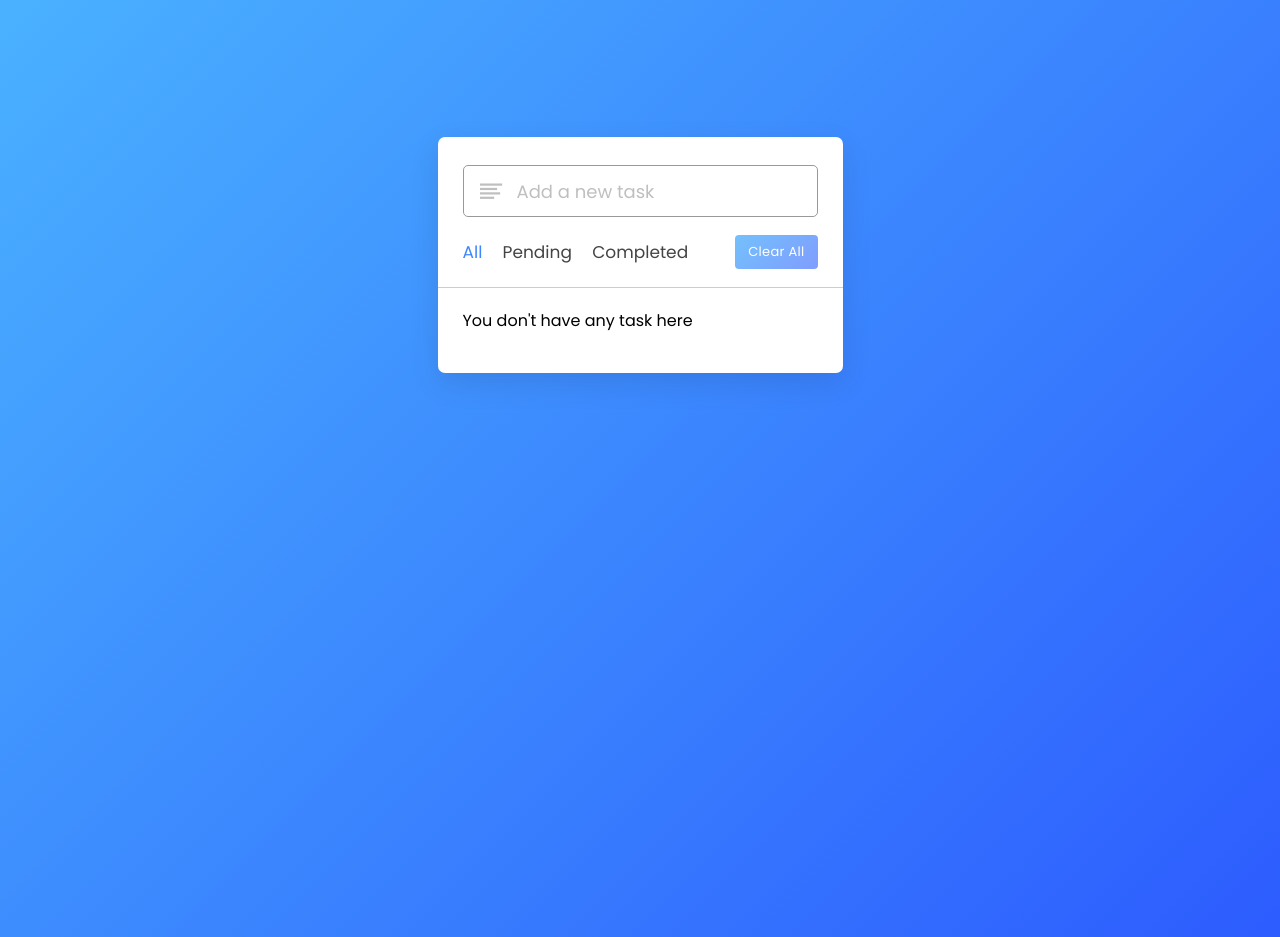
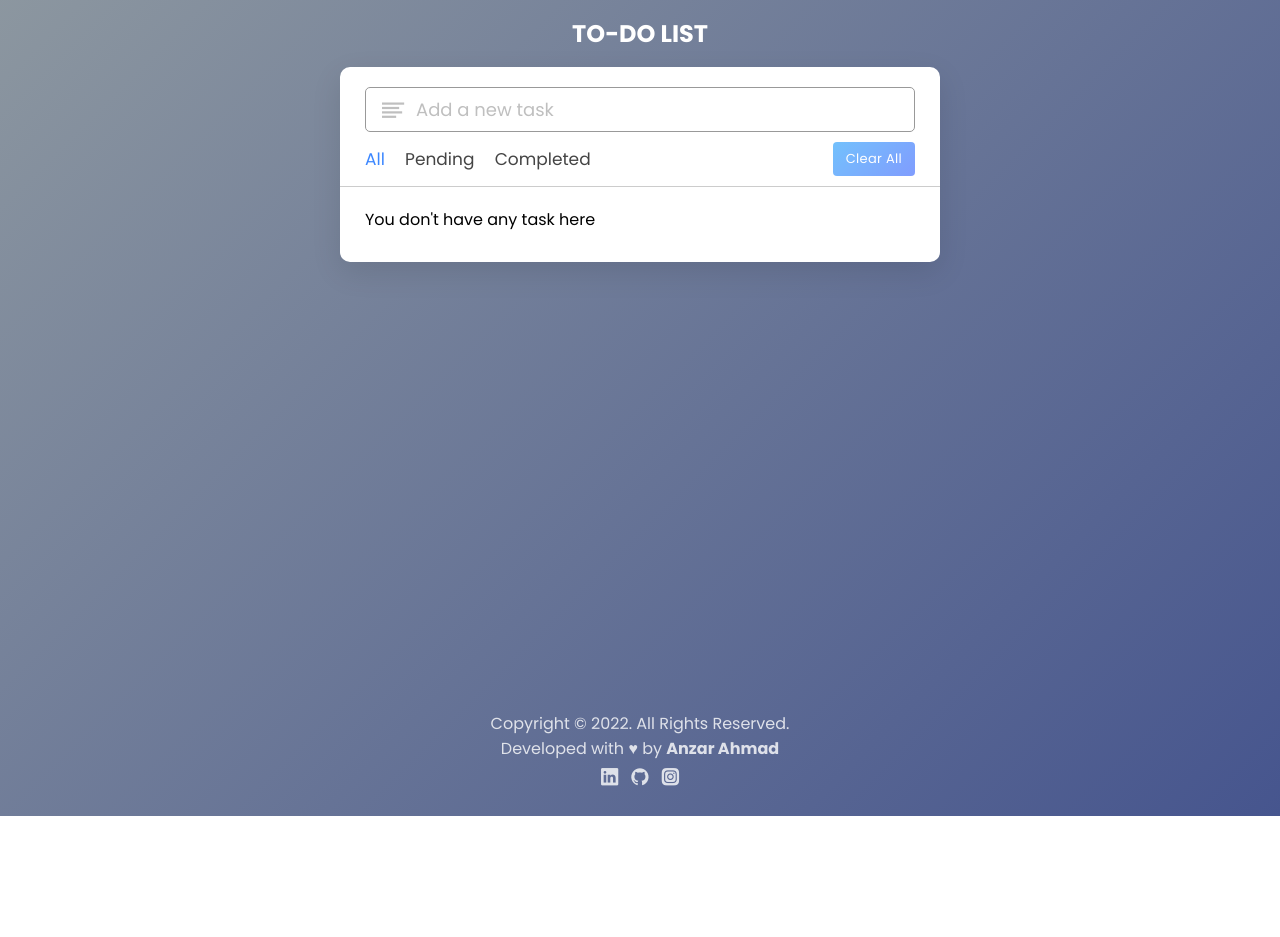
Before and after one commit to SaadAnzar/To-do-List-App, a plain HTML site: page index.html in a window 1280 px wide. After the commit the page ends 816 px from the top, so only its background shows below. Drawn offline with nearby package versions, Linux system fonts and the light colour scheme.

Commit message:
footer fix

```diff
--- a/css/style.css
+++ b/css/style.css
@@ -1,78 +1,134 @@
+@import url('https://fonts.googleapis.com/css2?family=Poppins:wght@400;500;600;700&display=swap');
 
-@import url('https://fonts.googleapis.com/css2?family=Poppins:wght@400;500;600;700&display=swap');
-*{
+* {
   margin: 0;
   padding: 0;
   box-sizing: border-box;
   font-family: 'Poppins', sans-serif;
 }
-body{
+
+body {
   width: 100%;
   height: 100vh;
   overflow: hidden;
-  background: linear-gradient(135deg, #4AB1FF, #2D5CFE);
+  background: linear-gradient(135deg, #1d324482, #46558e);
 }
-::selection{
+
+::selection {
   color: #fff;
-  background: #3C87FF;
+  background: #46558e;
 }
-.wrapper{
-  max-width: 405px;
-  padding: 28px 0 30px;
-  margin: 137px auto;
+
+.header h2 {
+  display: flex;
+  align-items: center;
+  justify-content: center;
+  margin-top: 1rem;
+  margin-bottom: 1rem;
+  color: white;
+}
+
+.wrapper {
+  max-width: 37.5rem;
+  max-height: 29rem;
+  padding: 1.25rem 0;
+  margin: auto;
   background: #fff;
-  border-radius: 7px;
-  box-shadow: 0 10px 30px rgba(0,0,0,0.1);
+  border-radius: 0.625rem;
+  box-shadow: 0 0.625rem 1.875rem rgba(0, 0, 0, 0.1);
 }
-.task-input{
-  height: 52px;
+
+.task-input {
+  /* display: flex;
+  flex-direction: row; */
+  height: 45px;
   padding: 0 25px;
   position: relative;
 }
-.task-input img{
+
+.task-input img {
   top: 50%;
   position: absolute;
   transform: translate(17px, -50%);
 }
-.task-input input{
+
+.task-input input {
   height: 100%;
   width: 100%;
   outline: none;
   font-size: 18px;
   border-radius: 5px;
-  padding: 0 20px 0 53px;
+  padding: 0 10px 0 50px;
   border: 1px solid #999;
 }
+
 .task-input input:focus,
-.task-input input.active{
+.task-input input.active {
   padding-left: 52px;
   border: 2px solid #3C87FF;
 }
-.task-input input::placeholder{
+
+.task-input input::placeholder {
   color: #bfbfbf;
 }
-.controls, li{
+
+.task-input .add-btn {
+  position: absolute;
+  top: 5px;
+  right: 30px;
+  z-index: 2;
+  border: none;
+  height: 75%;
+  opacity: 0.6;
+  outline: none;
+  color: #fff;
+  cursor: pointer;
+  font-size: 13px;
+  padding: 7px 13px;
+  border-radius: 5px;
+  letter-spacing: 0.3px;
+  pointer-events: none;
+  transition: transform 0.25s ease;
+  background: linear-gradient(135deg, #1798fb 0%, #2D5CFE 100%);
+}
+
+.add-btn.active {
+  opacity: 0.9;
+  pointer-events: auto;
+}
+
+.add-btn:active {
+  transform: scale(0.93);
+}
+
+.controls,
+li {
   display: flex;
   align-items: center;
   justify-content: space-between;
 }
-.controls{
-  padding: 18px 25px;
+
+.controls {
+  padding: 10px 25px;
   border-bottom: 1px solid #ccc;
 }
-.filters span{
+
+.filters span {
   margin: 0 8px;
   font-size: 17px;
   color: #444444;
   cursor: pointer;
 }
-.filters span:first-child{
+
+.filters span:first-child {
   margin-left: 0;
 }
-.filters span.active{
+
+.filters span.active {
   color: #3C87FF;
 }
-.controls .clear-btn{
+
+.controls .clear-btn {
   border: none;
   opacity: 0.6;
   outline: none;
@@ -86,69 +142,85 @@ body{
   transition: transform 0.25s ease;
   background: linear-gradient(135deg, #1798fb 0%, #2D5CFE 100%);
 }
-.clear-btn.active{
+
+.clear-btn.active {
   opacity: 0.9;
   pointer-events: auto;
 }
-.clear-btn:active{
+
+.clear-btn:active {
   transform: scale(0.93);
 }
-.task-box{
+
+.task-box {
   margin-top: 20px;
   margin-right: 5px;
   padding: 0 20px 10px 25px;
 }
-.task-box.overflow{
+
+.task-box.overflow {
   overflow-y: auto;
-  max-height: 300px;
+  max-height: 18.75rem;
 }
-.task-box::-webkit-scrollbar{
+
+.task-box::-webkit-scrollbar {
   width: 5px;
 }
-.task-box::-webkit-scrollbar-track{
+
+.task-box::-webkit-scrollbar-track {
   background: #f1f1f1;
   border-radius: 25px;
 }
-.task-box::-webkit-scrollbar-thumb{
+
+.task-box::-webkit-scrollbar-thumb {
   background: #e6e6e6;
   border-radius: 25px;
 }
-.task-box .task{
+
+.task-box .task {
   list-style: none;
   font-size: 17px;
-  margin-bottom: 18px;
-  padding-bottom: 16px;
+  margin-bottom: 12px;
+  padding-bottom: 10px;
   align-items: flex-start;
   border-bottom: 1px solid #ccc;
 }
-.task-box .task:last-child{
+
+.task-box .task:last-child {
   margin-bottom: 0;
   border-bottom: 0;
   padding-bottom: 0;
 }
-.task-box .task label{
+
+.task-box .task label {
   display: flex;
   align-items: flex-start;
 }
-.task label input{
+
+.task label input {
   margin-top: 7px;
   accent-color: #3C87FF;
 }
-.task label p{
+
+.task label p {
   user-select: none;
   margin-left: 12px;
   word-wrap: break-word;
 }
-.task label p.checked{
+
+.task label p.checked {
   text-decoration: line-through;
 }
-.task-box .settings{
+
+.task-box .settings {
   position: relative;
 }
-.settings :where(i, li){
+
+.settings :where(i, li) {
   cursor: pointer;
 }
-.settings .task-menu{
+
+.settings .task-menu {
   z-index: 10;
   right: -5px;
   bottom: -65px;
@@ -158,21 +230,25 @@ body{
   border-radius: 4px;
   transform: scale(0);
   transform-origin: top right;
-  box-shadow: 0 0 6px rgba(0,0,0,0.15);
+  box-shadow: 0 0 6px rgba(0, 0, 0, 0.15);
   transition: transform 0.2s ease;
 }
-.task-box .task:last-child .task-menu{
+
+.task-box .task:last-child .task-menu {
   bottom: 0;
   transform-origin: bottom right;
 }
-.task-box .task:first-child .task-menu{
+
+.task-box .task:first-child .task-menu {
   bottom: -65px;
   transform-origin: top right;
 }
-.task-menu.show{
+
+.task-menu.show {
   transform: scale(1);
 }
-.task-menu li{
+
+.task-menu li {
   height: 25px;
   font-size: 16px;
   margin-bottom: 2px;
@@ -180,38 +256,86 @@ body{
   cursor: pointer;
   justify-content: flex-start;
 }
-.task-menu li:last-child{
+
+.task-menu li:last-child {
   margin-bottom: 0;
 }
-.settings li:hover{
+
+.settings li:hover {
   background: #f5f5f5;
 }
-.settings li i{
+
+.settings li i {
   padding-right: 8px;
 }
 
-@media (max-width: 400px) {
-  body{
+.footer {
+  position: absolute;
+  bottom: 0;
+  width: 100%;
+  color: #fff;
+  opacity: .8;
+}
+
+.footer_copy {
+  display: flex;
+  align-items: center;
+  justify-content: center;
+  margin-top: .5rem;
+  margin-bottom: 0;
+  font-size: 1rem;
+}
+
+.footer_copy1 {
+  display: flex;
+  align-items: center;
+  justify-content: center;
+  margin: 0;
+  font-size: 1rem;
+}
+
+.footer_socials {
+  display: flex;
+  align-items: center;
+  justify-content: center;
+  color: white;
+  margin-bottom: .5rem;
+}
+
+.uil {
+  color: white;
+  font-size: 1.3rem;
+  padding: 0 .3rem;
+}
+
+@media (max-width: 600px) {
+  body {
     padding: 0 10px;
   }
+
   .wrapper {
     padding: 20px 0;
   }
-  .filters span{
+
+  .filters span {
     margin: 0 5px;
   }
-  .task-input{
+
+  .task-input {
     padding: 0 20px;
   }
-  .controls{
+
+  .controls {
     padding: 18px 20px;
   }
-  .task-box{
+
+  .task-box {
     margin-top: 20px;
     margin-right: 5px;
     padding: 0 15px 10px 20px;
   }
-  .task label input{
+
+  .task label input {
     margin-top: 4px;
   }
 }
--- a/index.html
+++ b/index.html
@@ -6,11 +6,15 @@
   <meta http-equiv="X-UA-Compatible" content="IE=edge">
   <meta name="viewport" content="width=device-width, initial-scale=1.0">
   <title>To-do List App</title>
-  <link rel="stylesheet" href="css/style.css">
+  <link rel="stylesheet" href="/css/style.css">
   <link rel="stylesheet" href="https://unicons.iconscout.com/release/v4.0.0/css/line.css">
+  <link rel="icon" type="image/x-icon" href="to_do_list.ico">
 </head>
 
 <body>
+  <header class="header">
+    <h2>TO-DO LIST</h2>
+  </header>
   <div class="wrapper">
     <div class="task-input">
       <img src="bars-icon.svg">
@@ -27,7 +31,33 @@
     <ul class="task-box"></ul>
   </div>
 
-  <script src="js/main.js"></script>
+
+  <footer class="footer">
+    <div>
+      <p class="footer_copy">
+        Copyright &copy; 2022. All Rights Reserved.
+      </p>
+      <p class="footer_copy1">
+        Developed with &#9829; by&nbsp;<strong>Anzar Ahmad</strong>
+      </p>
+    </div>
+
+    <div class="footer_socials">
+      <a href="https://www.linkedin.com/in/anzarahmad" class="footer_social">
+        <i class="uil uil-linkedin"></i>
+      </a>
+
+      <a href="https://www.github.com/SaadAnzar" class="footer_social">
+        <i class="uil uil-github"></i>
+      </a>
+
+      <a href="https://www.instagram.com/saad.anzar" class="footer_social">
+        <i class="uil uil-instagram-alt"></i>
+      </a>
+    </div>
+  </footer>
+
+  <script src="/js/main.js"></script>
 
 </body>
 
```
Also changed, not shown: js/main.js (+13 -12 lines), to_do_list.ico (added).
